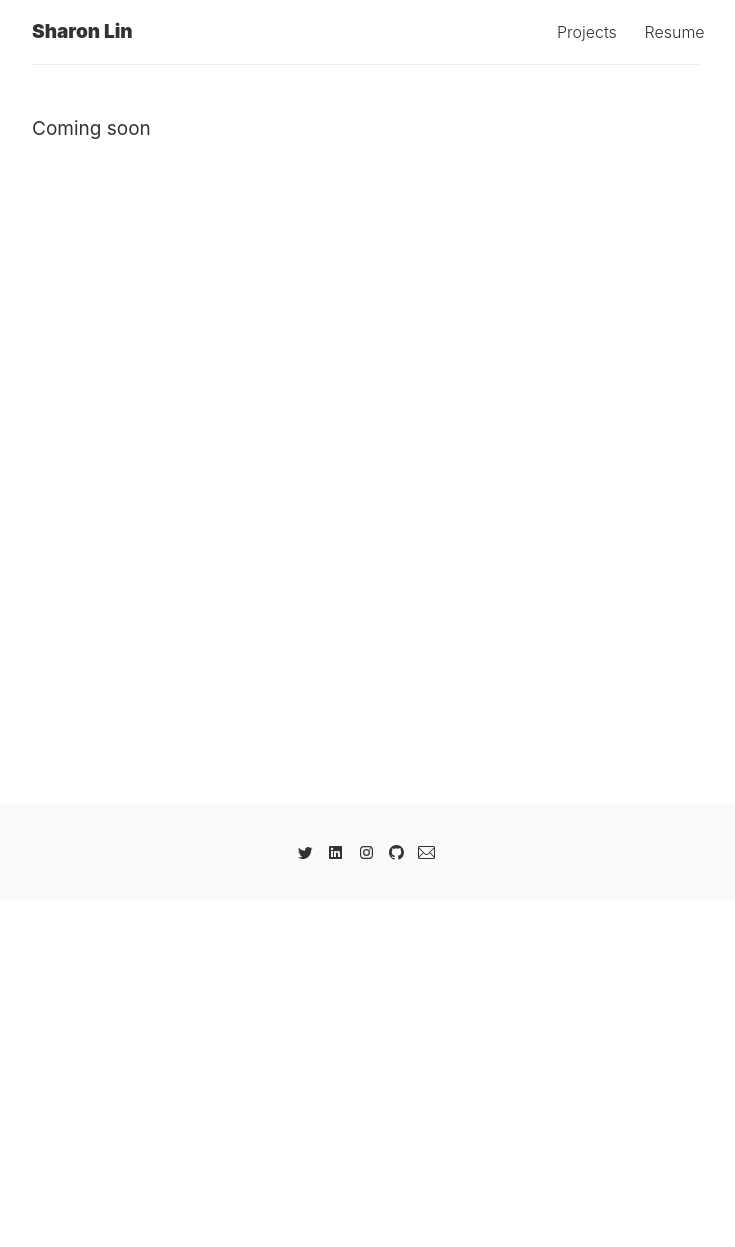
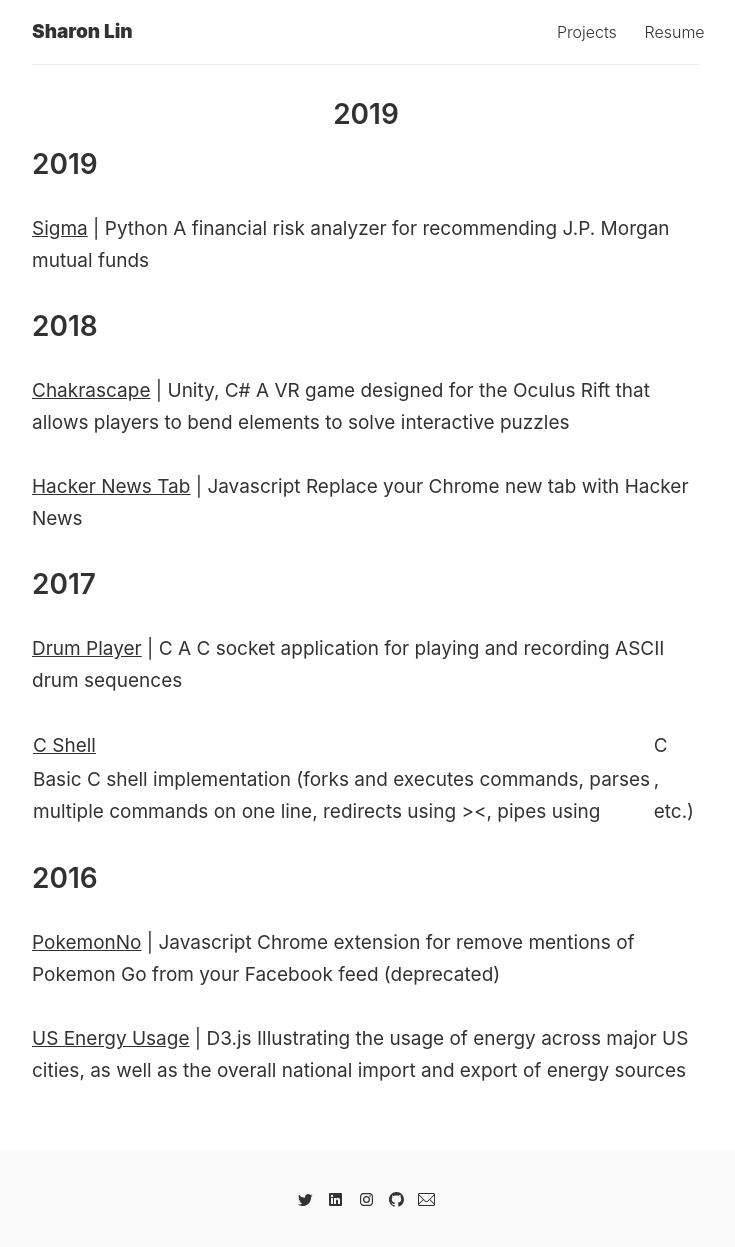
Before and after one commit to sharontlin/sharontlin.github.io, a Jekyll site: the page built from _pages/projects.md, in a window 1280 px wide. Shown: the whole page, without its empty margins (274-1009 px from the left). Built offline with Jekyll 4.4.1, drawn with Linux system fonts in a browser that asks for light colours; our own code applies the rules of GitHub Pages for plain Markdown files; before the commit the page ends 900 px from its top, so only the background shows below that.

Commit message:
Update projects.md

```diff
--- a/_pages/projects.md
+++ b/_pages/projects.md
@@ -2,4 +2,31 @@
 layout: page
 ---
 
-Coming soon
+## 2019
+
+[Sigma](http://61.93.198.242/jpm-sigma/index.php/questionnaire/financial-health/) | Python
+A financial risk analyzer for recommending J.P. Morgan mutual funds
+
+## 2018
+
+[Chakrascape](https://www.youtube.com/watch?v=A2SIj2BIOAo) | Unity, C#
+A VR game designed for the Oculus Rift that allows players to bend elements to solve interactive puzzles
+
+[Hacker News Tab](https://github.com/sharon-lin/hackernews-tab) | Javascript
+Replace your Chrome new tab with Hacker News
+
+## 2017
+
+[Drum Player](https://github.com/sharon-lin/Sharon-Lin_John-Park_Yikai-Wang_Bloop) | C
+A C socket application for playing and recording ASCII drum sequences
+
+[C Shell](https://github.com/sharon-lin/shell-proj) | C
+Basic C shell implementation (forks and executes commands, parses multiple commands on one line, redirects using ><, pipes using |, etc.)
+
+## 2016
+
+[PokemonNo](https://github.com/sharon-lin/PokemonNo) | Javascript
+Chrome extension for remove mentions of Pokemon Go from your Facebook feed (deprecated)
+
+[US Energy Usage](https://github.com/janetzhang321/mitochondria) | D3.js
+Illustrating the usage of energy across major US cities, as well as the overall national import and export of energy sources
```
